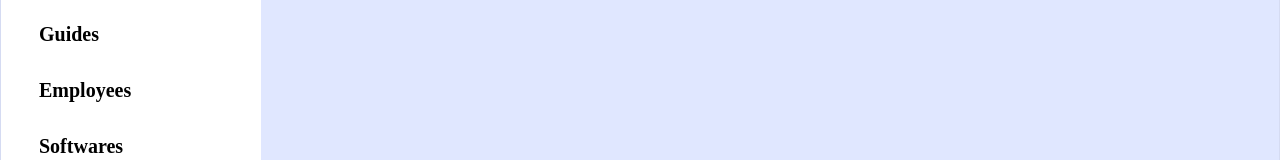
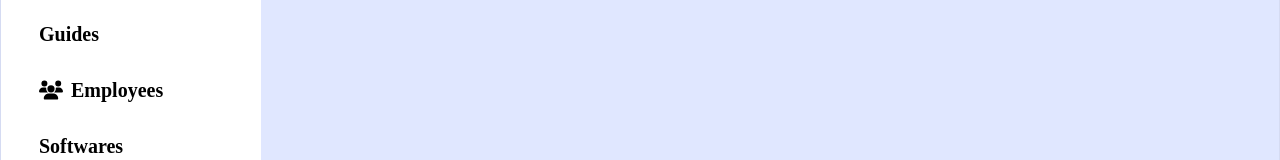
Before and after one commit to Syed-Haider-Shah/Thermite, a Next.js app: page /forms in a window 1280 px wide. Shown: the part 402-562 px from the top of the page. Built offline with nearby package versions, Linux system fonts and the light colour scheme.

Commit message:
Icons added

```diff
--- /dev/null
+++ b/src/components/Icons/Employees.tsx
@@ -0,0 +1,14 @@
+const Employees = () => {
+  return (
+    <svg
+      xmlns="http://www.w3.org/2000/svg"
+      viewBox="0 0 640 512"
+      width="24"
+      className="hover:invert"
+    >
+      <path d="M144 0a80 80 0 1 1 0 160A80 80 0 1 1 144 0zM512 0a80 80 0 1 1 0 160A80 80 0 1 1 512 0zM0 298.7C0 239.8 47.8 192 106.7 192h42.7c15.9 0 31 3.5 44.6 9.7c-1.3 7.2-1.9 14.7-1.9 22.3c0 38.2 16.8 72.5 43.3 96c-.2 0-.4 0-.7 0H21.3C9.6 320 0 310.4 0 298.7zM405.3 320c-.2 0-.4 0-.7 0c26.6-23.5 43.3-57.8 43.3-96c0-7.6-.7-15-1.9-22.3c13.6-6.3 28.7-9.7 44.6-9.7h42.7C592.2 192 640 239.8 640 298.7c0 11.8-9.6 21.3-21.3 21.3H405.3zM224 224a96 96 0 1 1 192 0 96 96 0 1 1 -192 0zM128 485.3C128 411.7 187.7 352 261.3 352H378.7C452.3 352 512 411.7 512 485.3c0 14.7-11.9 26.7-26.7 26.7H154.7c-14.7 0-26.7-11.9-26.7-26.7z" />
+    </svg>
+  )
+}
+
+export default Employees
--- a/src/components/NavBar/Button.tsx
+++ b/src/components/NavBar/Button.tsx
@@ -1,27 +1,27 @@
 import Link from 'next/link'
 
-import { FC } from 'react'
+import { FC, ReactNode } from 'react'
 
 import { cn } from '@/utils/cn'
 
 type INavButton = {
-  title: string
+  children: ReactNode
   href: string
   active: string
 }
 
-const NavBarButtonComponent: FC<INavButton> = ({ title, href, active }) => (
+const NavBarButtonComponent: FC<INavButton> = ({ children, href, active }) => (
   <Link
     href={href}
     className={cn(
-      'cursor-pointer rounded-2.5 px-4.5 py-2 text-xl font-semibold leading-6 transition-colors duration-300 hover:bg-indigo hover:text-white',
+      'flex cursor-pointer gap-2 rounded-2.5 px-4.5 py-2 text-xl font-semibold leading-6 transition-colors duration-300 hover:bg-indigo hover:text-white',
       {
         'bg-darkIndigo text-white': active === href,
         'text-black': active !== href
       }
     )}
   >
-    {title}
+    {children}
   </Link>
 )
 
--- a/src/components/NavBar/index.tsx
+++ b/src/components/NavBar/index.tsx
@@ -3,6 +3,7 @@ import { usePathname } from 'next/navigation'
 
 import { FC } from 'react'
 
+import Employees from '../Icons/Employees'
 import Button from './Button'
 
 const ROUTES = [
@@ -11,7 +12,7 @@ const ROUTES = [
   { name: 'Customers', link: '/customers' },
   { name: 'Forms', link: '/forms' },
   { name: 'Guides', link: '/guides' },
-  { name: 'Employees', link: '/employees' },
+  { name: 'Employees', link: '/employees', icon: <Employees /> },
   { name: 'Softwares', link: '/softwares' },
   { name: 'Settings', link: '/settings' }
 ]
@@ -30,12 +31,9 @@ const NavBarComponent: FC = () => {
       />
       <div className="mt-[80px] flex w-55 flex-col gap-4">
         {ROUTES.map((route) => (
-          <Button
-            key={route.name}
-            href={route.link}
-            title={route.name}
-            active={pathname}
-          />
+          <Button key={route.name} href={route.link} active={pathname}>
+            {route.icon} {route.name}
+          </Button>
         ))}
       </div>
     </nav>
```
